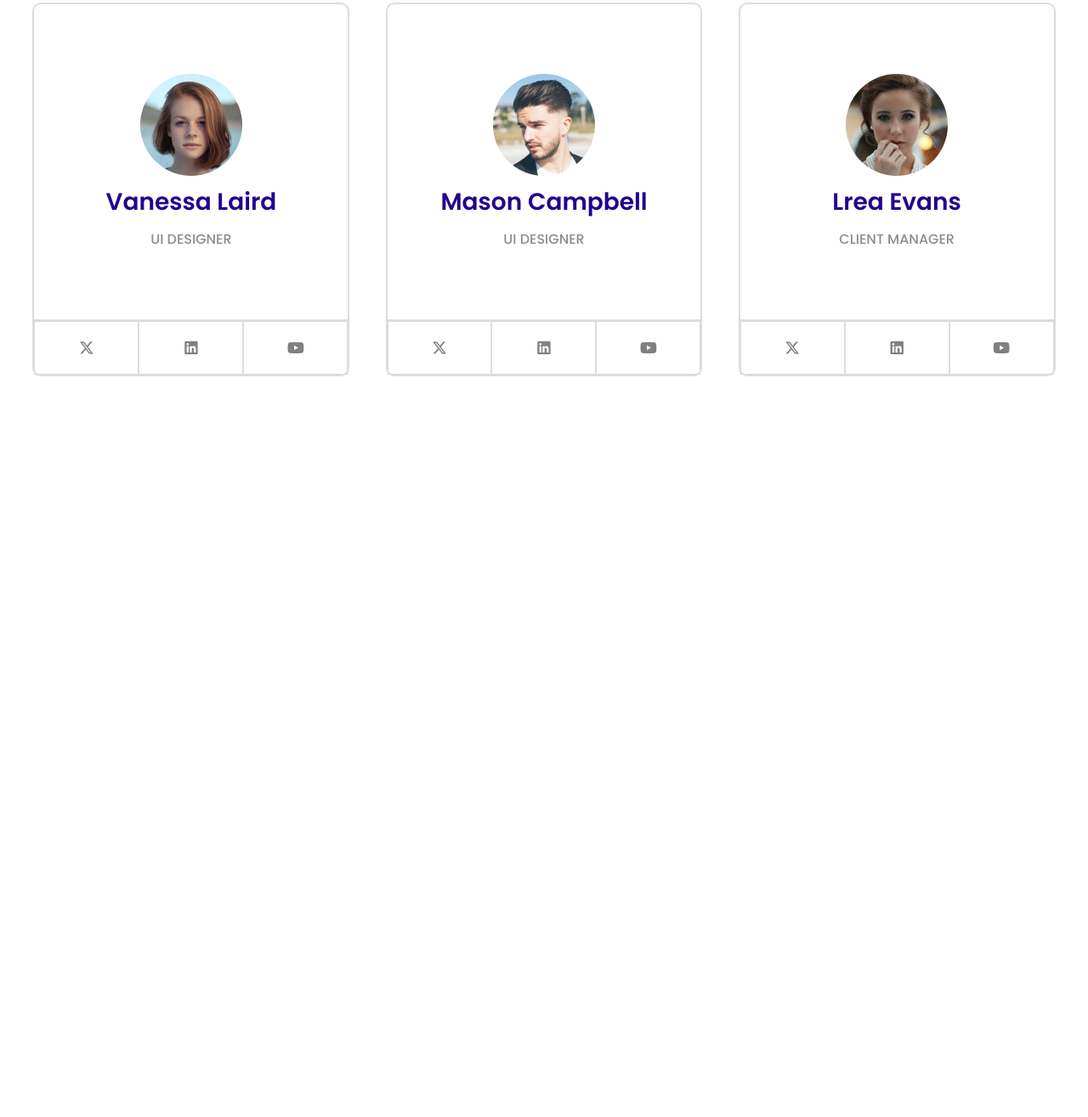
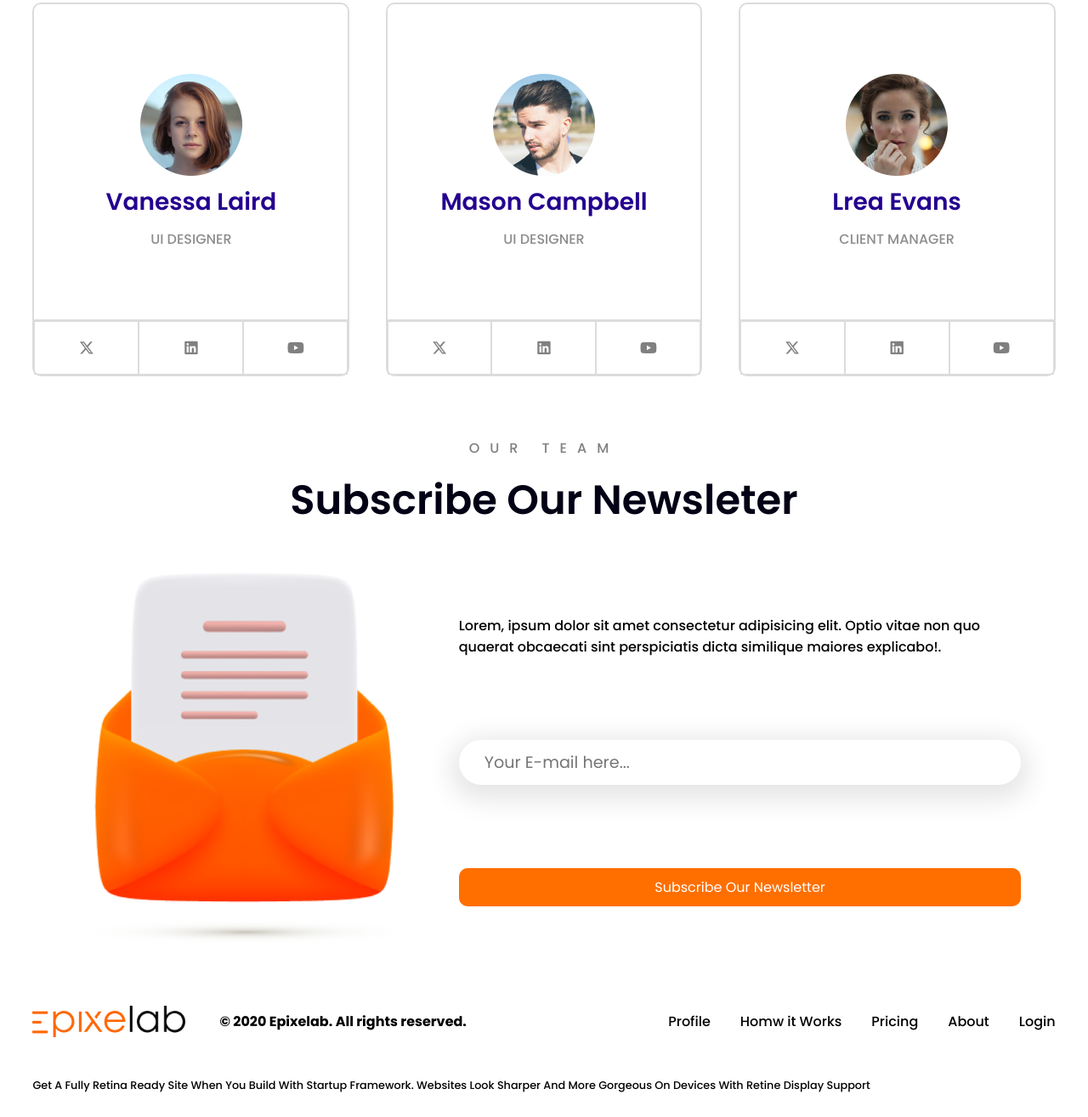
Before and after one commit to ROHIT-SHARMA-WD/Pixlab-web, a plain HTML site: page index.html in a window 1280 px wide. Shown: the part 2859-4174 px from the top of the page at 85% size. Before the commit the page ends 3302 px from the top, so only its background shows below. Drawn offline with Linux system fonts and the light colour scheme.

Commit message:
complyted with section 5 and footer section

```diff
--- a/index.html
+++ b/index.html
@@ -10,6 +10,8 @@
     <link rel="stylesheet" href="https://cdnjs.cloudflare.com/ajax/libs/font-awesome/6.5.1/css/all.min.css"
         integrity="sha512-DTOQO9RWCH3ppGqcWaEA1BIZOC6xxalwEsw9c2QQeAIftl+Vegovlnee1c9QX4TctnWMn13TZye+giMm8e2LwA=="
         crossorigin="anonymous" referrerpolicy="no-referrer" />
+    <link rel="shortcut icon" href="assets/Logo.png" type="image/x-icon">
+
 </head>
 
 <body>
@@ -270,7 +272,54 @@
 
 
         <!-- /// our team2 section [5] /// -->
+        <div class="ourteam2-section flex">
+            <div class="ourteam2-heading flex">
+                <span class="light-text">our team</span>
+                <h2>subscribe our newsleter</h2>
+            </div>
+            <div class="ourteam2-form flex">
+                <div class="form-img flex">
+                    <img src="assets/Frame.png" alt="">
+                </div>
+                <div class="form flex">
+                    <p>Lorem, ipsum dolor sit amet consectetur adipisicing elit. Optio vitae non quo quaerat obcaecati sint perspiciatis dicta similique maiores explicabo!.</p>
+                    <form class="flex" action="#" style="width: 100%;">
+                        <input type="email" name="" id="" placeholder="Your E-mail here...">
+                    </form>
+                    <button class="button">subscribe our newsletter</button>
+                </div>
+            </div>
+        </div>
         <!-- /// our team2 section [5] ended hear /// -->
+
+
+
+        <!-- footer section -->
+        <footer>
+            <div class="uper flex">
+                <div class="logo-copyright flex">
+                    <img src="assets/Logo.png" alt="">
+                    <h4>&#169; 2020 Epixelab. All rights reserved.</h4>
+                </div>
+                <div class="vertical-nav">
+                    <ul class="flex">
+                        <li>Profile</li>
+                        <li>Homw it Works</li>
+                        <li>Pricing</li>
+                        <li>About</li>
+                        <li>Login</li>
+                    </ul>
+                </div>
+            </div>
+
+            <div class="lower flex">
+                <h5 class="">
+                    Get a fully retina ready site when you build with Startup Framework. Websites look sharper
+                    and more gorgeous on devices with retine display support
+                </h5>
+            </div>
+        </footer>
+        <!-- footer section ended hear -->
 
     </div>
 </body>
--- a/style.css
+++ b/style.css
@@ -10,6 +10,9 @@
   font-family: "Poppins", sans-serif;
   color: #000000;
 }
+
+
+
 
 /* ///// utility class ////*/
 :root {
@@ -68,6 +71,8 @@ h3 {
 /* end utility calss */
 
 
+
+
 /* scrolling bar */
 /* width */
 ::-webkit-scrollbar {
@@ -87,6 +92,9 @@ h3 {
 
 /*end scroll bar  */
 
+
+
+
 /*// body  // */
 body {
   width: 100%;
@@ -94,6 +102,9 @@ body {
 }
 
 /* // body ended hear // */
+
+
+
 
 /* /// main contaner  /// */
 .main {
@@ -103,6 +114,11 @@ body {
 }
 
 /* /// main contaner ended hear  /// */
+
+
+
+
+
 
 
 
@@ -157,6 +173,12 @@ nav ul li a {
 }
 
 /* /// header ended hear  /// */
+
+
+
+
+
+
 
 
 
@@ -262,10 +284,13 @@ h5>span {
   border-radius: 8px;
   justify-content: start;
   padding-left: 15px;
-  box-shadow: 00px 25px 75px 0px rgba(0, 0, 0, 0.40);
+  box-shadow: 00px 25px 75px 0px rgba(0, 0, 0, 0.4);
 }
 
 /* /// hero section [1] ended hear  /// */
+
+
+
 
 
 
@@ -305,7 +330,7 @@ h5>span {
   border-radius: 20px;
   text-align: center;
   padding: 4vh 2.5vw;
-  box-shadow: 00px 25px 75px 0px rgba(0, 0, 0, 0.10);
+  box-shadow: 00px 25px 75px 0px rgba(0, 0, 0, 0.1);
 }
 
 .service-section .services-item div>i {
@@ -332,7 +357,6 @@ h5>span {
   width: 40%;
   height: 350px;
   position: relative;
-
 }
 
 .service-section .service-explore .explore-text h4 {
@@ -368,6 +392,11 @@ h5>span {
 }
 
 /* /// service section [2] ended hear /// */
+
+
+
+
+
 
 
 
@@ -433,61 +462,73 @@ h5>span {
 
 
 
+
+
+
 /* /// our team1 section [4] /// */
-  .ourteam1-section{
+.ourteam1-section {
   padding: var(--pading);
   width: 100%;
   flex-direction: column;
   gap: 60px;
   margin-top: 30px;
 }
-  .ourteam1-section .ourteam1-heading{
+
+.ourteam1-section .ourteam1-heading {
   width: 100%;
   flex-direction: column;
   justify-content: end;
   padding-top: 2rem;
 }
-  .ourteam1-section .teams{
+
+.ourteam1-section .teams {
   width: 100%;
   justify-content: space-between;
 }
-  .ourteam1-section .teams>div{
+
+.ourteam1-section .teams>div {
   width: 31%;
   height: 55vh;
-    border:2px solid gainsboro;
+  border: 2px solid gainsboro;
   border-radius: 10px;
   flex-direction: column;
 }
-  .ourteam1-section .teams>div>.info{
+
+.ourteam1-section .teams>div>.info {
   width: 100%;
   height: 85%;
   flex-direction: column;
   gap: 10px;
 }
-  .ourteam1-section .teams>div>.info h3{
+
+.ourteam1-section .teams>div>.info h3 {
   color: #24008f;
   font-size: 3.5vh;
 }
-  .ourteam1-section .teams>div>.info span{
+
+.ourteam1-section .teams>div>.info span {
   letter-spacing: 0;
   color: #8d8d8d;
 }
-  .ourteam1-section .teams>div>.social-mediy{
+
+.ourteam1-section .teams>div>.social-mediy {
   width: 100%;
   height: 15%;
   display: grid;
-    grid-template-rows:1fr;
-    grid-template-columns:1fr 1fr 1fr;
-    border-top:2px solid gainsboro ;
+  grid-template-rows: 1fr;
+  grid-template-columns: 1fr 1fr 1fr;
+  border-top: 2px solid gainsboro;
   border-bottom-left-radius: 10px;
   border-bottom-right-radius: 10px;
 }
-  .ourteam1-section .teams>div>.social-mediy div{
+
+.ourteam1-section .teams>div>.social-mediy div {
   border: 1px solid gainsboro;
 }
-  .ourteam1-section .teams>div>.social-mediy div i{
-    color:grey;
-    font-size:1.1rem ;
+
+.ourteam1-section .teams>div>.social-mediy div i {
+  color: grey;
+  font-size: 1.1rem;
 }
 
 /* /// our team1 section [4] ended hear /// */
@@ -497,7 +538,110 @@ h5>span {
 
 
 
+/* /// our team2 section [5] /// */
+.ourteam2-section {
+  padding: var(--pading);
+  width: 100%;
+  flex-direction: column;
+  gap: 50px;
+  margin-top: 40px;
+}
+
+.ourteam2-section .ourteam2-heading {
+  width: 100%;
+  flex-direction: column;
+  justify-content: end;
+  padding-top: 2rem;
+}
+
+.ourteam2-section .ourteam2-form {
+  width: 100%;
+  gap: 40px;
+}
+
+.ourteam2-section .ourteam2-form .form-img {
+  width: 35%;
+  height: 55vh;
+}
+
+.ourteam2-section .ourteam2-form .form-img img {
+  height: 100%;
+}
+
+.ourteam2-section .ourteam2-form .form {
+  width: 55%;
+  height: 55vh;
+  flex-direction: column;
+  justify-content: space-around;
+}
+
+.ourteam2-section .ourteam2-form .form p {
+  font-weight: 500;
+}
+
+.ourteam2-section .ourteam2-form .form button {
+  width: 100%;
+  border-radius: 10px;
+  padding: 10px 0px;
+  font-size: 1rem;
+}
+
+.ourteam2-section .ourteam2-form .form input {
+  width: 100%;
+  border-radius: 30px;
+  outline: none;
+  border: none;
+  box-shadow: 0px 8px 30px 10px rgba(0, 0, 0, 0.1);
+  padding: 12px 30px;
+  font-size: 1.2rem;
+}
+
+/* /// our team2 section [5] ended hear /// */
 
 
-/* /// our team2 section [5] /// */
-/* /// our team2 section [5] ended hear /// */
+
+
+
+
+
+
+/* footer section */
+footer {
+  margin-top: 50px;
+  padding: var(--pading);
+  width: 100%;
+  height: 150px;
+}
+
+footer .uper {
+  width: 100%;
+  height: 50%;
+  justify-content: space-between;
+
+}
+
+footer .uper .logo-copyright {
+  gap: 40px;
+}
+
+footer .uper .logo-copyright img {
+  width: 180px;
+}
+footer .uper .vertical-nav ul{
+  gap: 35px;
+  font-weight: 500;
+}
+footer .lower {
+  width: 100%;
+  height: 50%;
+  justify-content: start;
+  letter-spacing: 0;
+}
+.lower h5{
+  letter-spacing: 0;
+  font-size: 0.8rem;
+  text-transform: capitalize;
+  font-weight: 500;
+}
+
+/* footer section ended hear */
```
Lines whose indentation alone changed are shown as unchanged.
